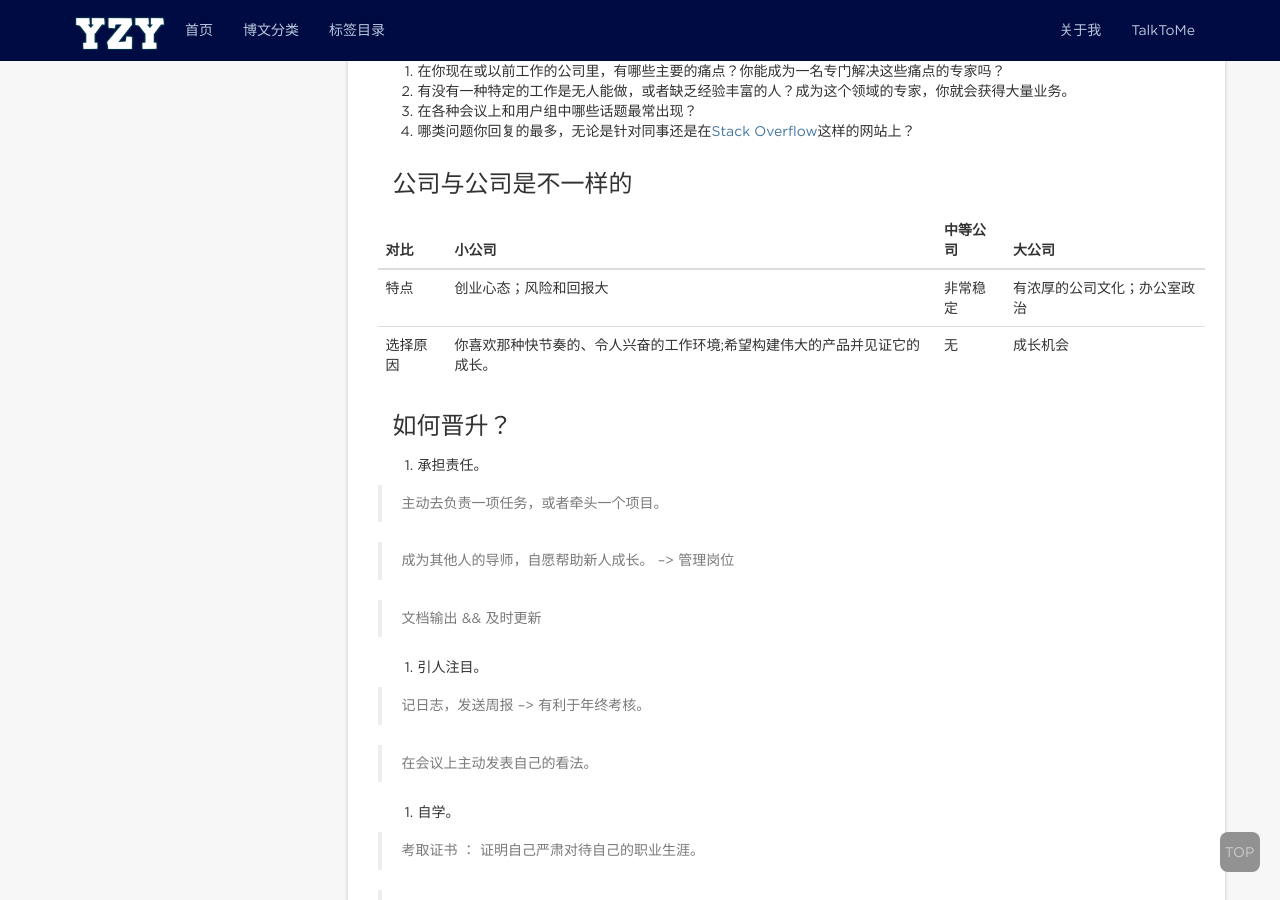
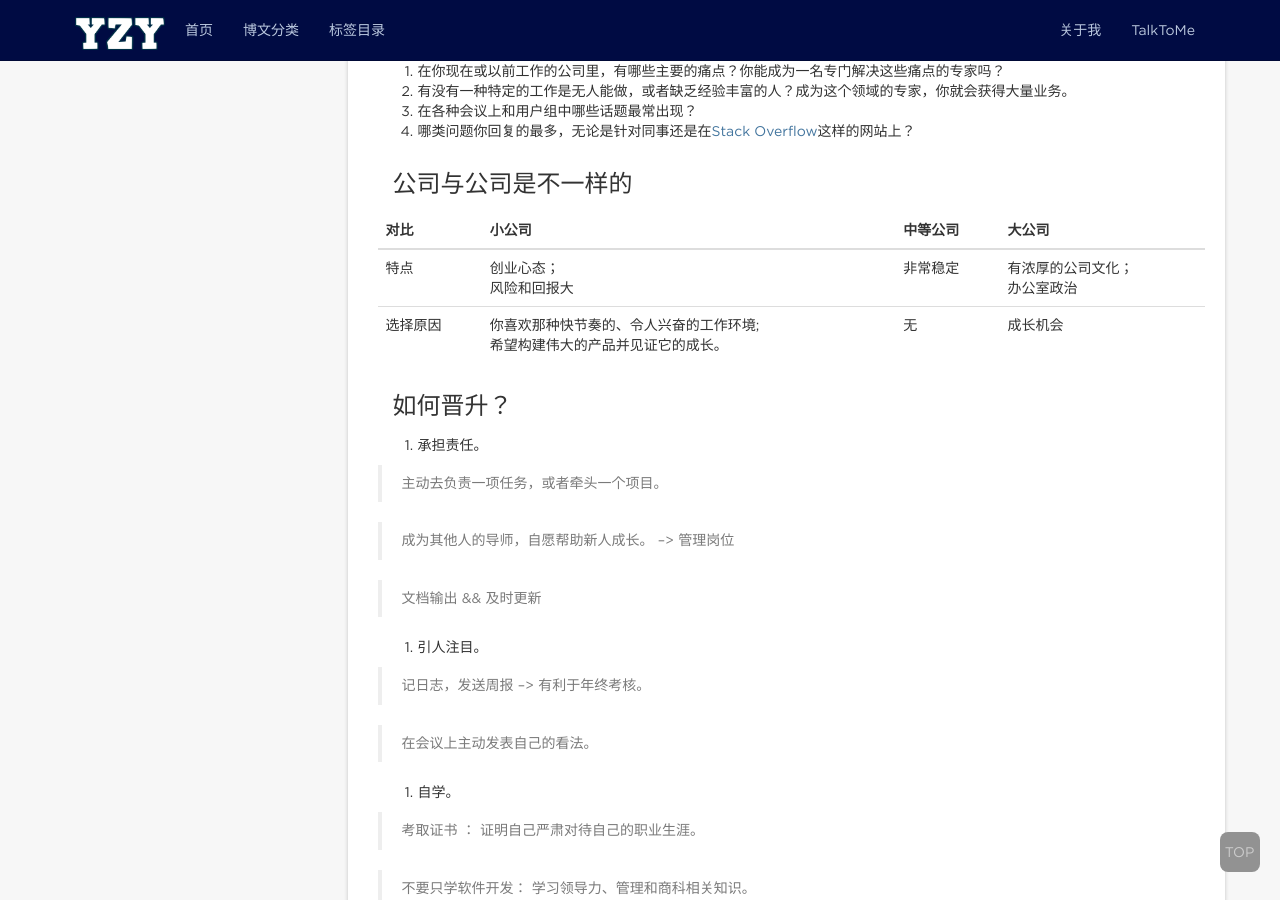
Before and after one commit to eillon/eillon.github.io, a Jekyll site: the page built from _posts/2018-09-17-读书笔记-代码之外的生存之道.md, in a window 1280 px wide and 900 px high, scrolled down 1141 px. Built offline with Jekyll 4.4.1, drawn with Linux system fonts in a browser that asks for light colours; nearby versions of some CDN libraries; comment, search, counter and statistics services are not loaded.

```diff
--- a/_posts/2018-09-17-读书笔记-代码之外的生存之道.md
+++ b/_posts/2018-09-17-读书笔记-代码之外的生存之道.md
@@ -40,10 +40,10 @@
 
 ### 公司与公司是不一样的
 
-|对比|小公司|中等公司|大公司|
+| 对比 |小公司|中等公司|大公司|
 |:--|:--|:--|:--|
-|特点|创业心态；风险和回报大|非常稳定|有浓厚的公司文化；办公室政治|
-|选择原因|你喜欢那种快节奏的、令人兴奋的工作环境;希望构建伟大的产品并见证它的成长。|无|成长机会|
+|特点|创业心态；<br/>风险和回报大|非常稳定|有浓厚的公司文化；<br/>办公室政治|
+|选择原因|你喜欢那种快节奏的、令人兴奋的工作环境;<br/>希望构建伟大的产品并见证它的成长。|无|成长机会|
 
 
 ### 如何晋升？
```
